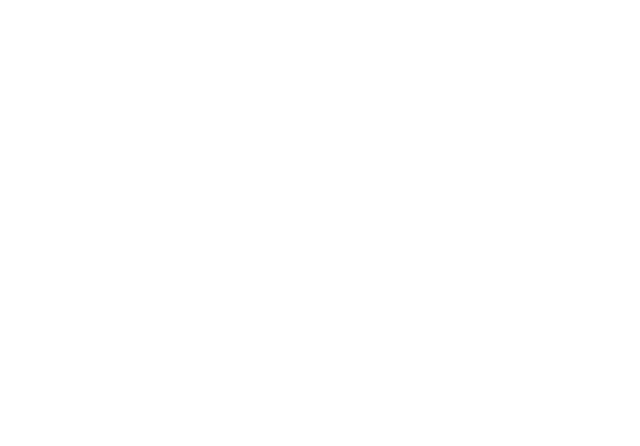
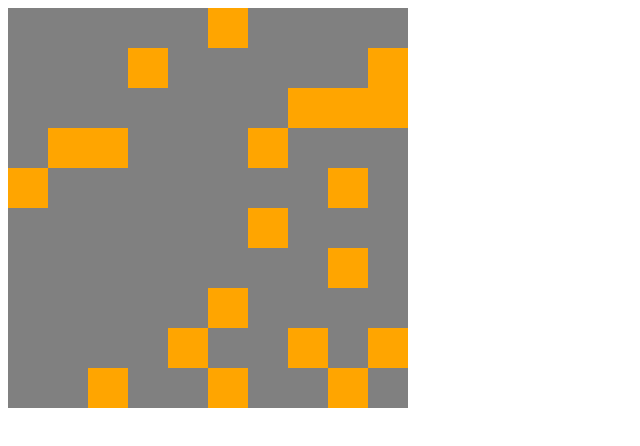
Before and after one commit to Anuragtech02/minesweeper-js, a plain HTML site: page index.html in a window 1280 px wide. Shown: the whole page, without its empty margins (0-640 px from the left). Drawn offline with Linux system fonts and the light colour scheme.

Commit message:
Random bombs, shuffled bombs and recursion founction inititated

```diff
--- a/app.js
+++ b/app.js
@@ -0,0 +1,120 @@
+document.addEventListener("DOMContentLoaded", () => {
+  const grid = document.querySelector(".grid");
+  let width = 10;
+  let squares = [];
+  let bombAmount = 20;
+  let isGameOver = false;
+
+  //Create a board
+  const createBoard = () => {
+    //Random bombs
+    const bombs = Array(bombAmount).fill("bomb");
+    const emptyArray = Array(width * width - bombAmount).fill("valid");
+    const gameArray = emptyArray.concat(bombs);
+    const shuffledArray = gameArray.sort(() => Math.random() - 0.5);
+
+    for (let i = 0; i < width * width; i++) {
+      const square = document.createElement("div");
+      square.setAttribute("id", i);
+      square.classList.add(shuffledArray[i]);
+      grid.appendChild(square);
+      squares.push(square);
+
+      //Click listener
+      square.addEventListener("click", (e) => {
+        click(square);
+      });
+    }
+
+    //add Numbers
+    for (let i = 0; i < squares.length; i++) {
+      let total = 0;
+      const isLeftEdge = i % width === 0;
+      const isRightEdge = i % width === width - 1;
+
+      if (squares[i].classList.contains("valid")) {
+        if (i > 0 && !isLeftEdge && squares[i - 1].classList.contains("bomb"))
+          total++;
+
+        if (
+          i > 9 &&
+          !isRightEdge &&
+          squares[i + 1 - width].classList.contains("bomb")
+        )
+          total++;
+
+        if (i > 10 && squares[i - width].classList.contains("bomb")) total++;
+
+        if (
+          i > 11 &&
+          !isLeftEdge &&
+          squares[i - 1 - width].classList.contains("bomb")
+        )
+          total++;
+
+        if (i < 98 && !isRightEdge && squares[i + 1].classList.contains("bomb"))
+          total++;
+
+        if (
+          i < 90 &&
+          !isLeftEdge &&
+          squares[i - 1 + width].classList.contains("vaild")
+        )
+          total++;
+
+        if (
+          i < 88 &&
+          !isRightEdge &&
+          squares[i + 1 + width].classList.contains("bomb")
+        )
+          total++;
+
+        if (i < 89 && squares[i + width].classList.contains("bomb")) total++;
+
+        squares[i].setAttribute("data", total);
+      }
+    }
+  };
+
+  createBoard();
+
+  //Action when square clicked
+  const click = (square) => {
+    let currentId = square.id;
+
+    if (isGameOver) return;
+    if (
+      square.classList.contains("checked") ||
+      square.classList.contains("flag")
+    )
+      return;
+
+    if (square.classList.contains("bomb")) {
+      console.log("Game Over !");
+    } else {
+      let total = square.getAttribute("data");
+      if (total) {
+        square.classList.add("checked");
+        square.innerHTML = total;
+        return;
+      }
+      checkSquare(square, currentId);
+    }
+    square.classList.add("checked");
+  };
+
+  //Check neighboring squares once square is clicked (Using recursion)
+  const checkSquare = (square, currentId) => {
+    const isLeftEdge = currentId % width === 0;
+    const isRightEdge = currentId % width === width - 1;
+
+    setTimeout(() => {
+      if (currentId > 0 && !isLeftEdge) {
+        const newId = squares[parseInt(currentId - 1)].id;
+        const newSquare = document.getElementById(newId);
+
+        click(newSquare);
+      }
+    }, 10);
+  };
+});
--- a/index.html
+++ b/index.html
@@ -4,6 +4,10 @@
     <meta charset="UTF-8" />
     <meta name="viewport" content="width=device-width, initial-scale=1.0" />
     <title>Minesweeper JS</title>
+    <link rel="stylesheet" href="styles.css" />
+    <script src="./app.js"></script>
   </head>
-  <body></body>
+  <body>
+    <div class="grid"></div>
+  </body>
 </html>
--- a/styles.scss
+++ b/styles.scss
@@ -0,0 +1,19 @@
+.grid {
+  height: 400px;
+  width: 400px;
+  display: flex;
+  flex-wrap: wrap;
+  background: grey;
+}
+.grid div {
+  height: 40px;
+  width: 40px;
+}
+
+.checked {
+  background: red;
+}
+
+.bomb {
+  background: orange;
+}
```
Also changed, not shown: styles.css, 1 other file.
